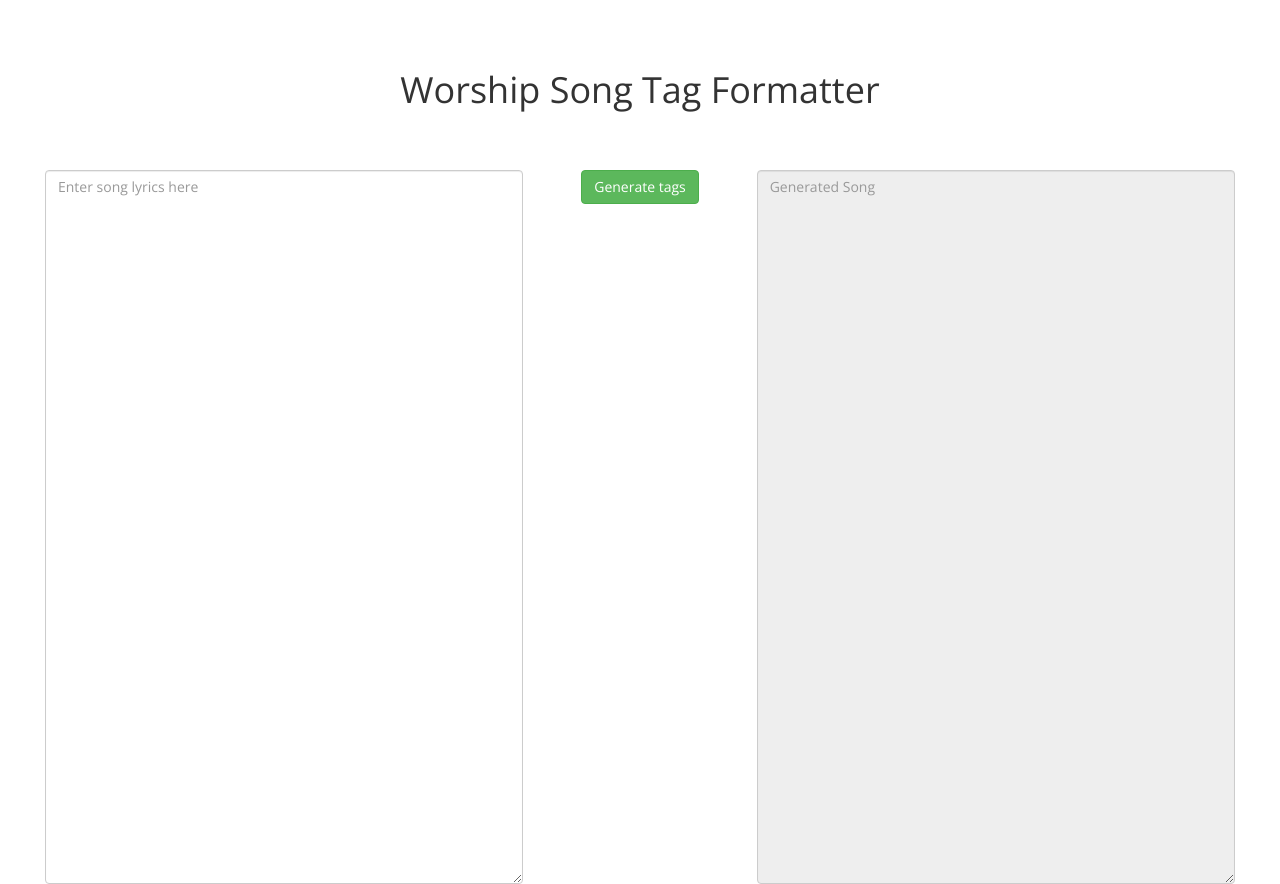
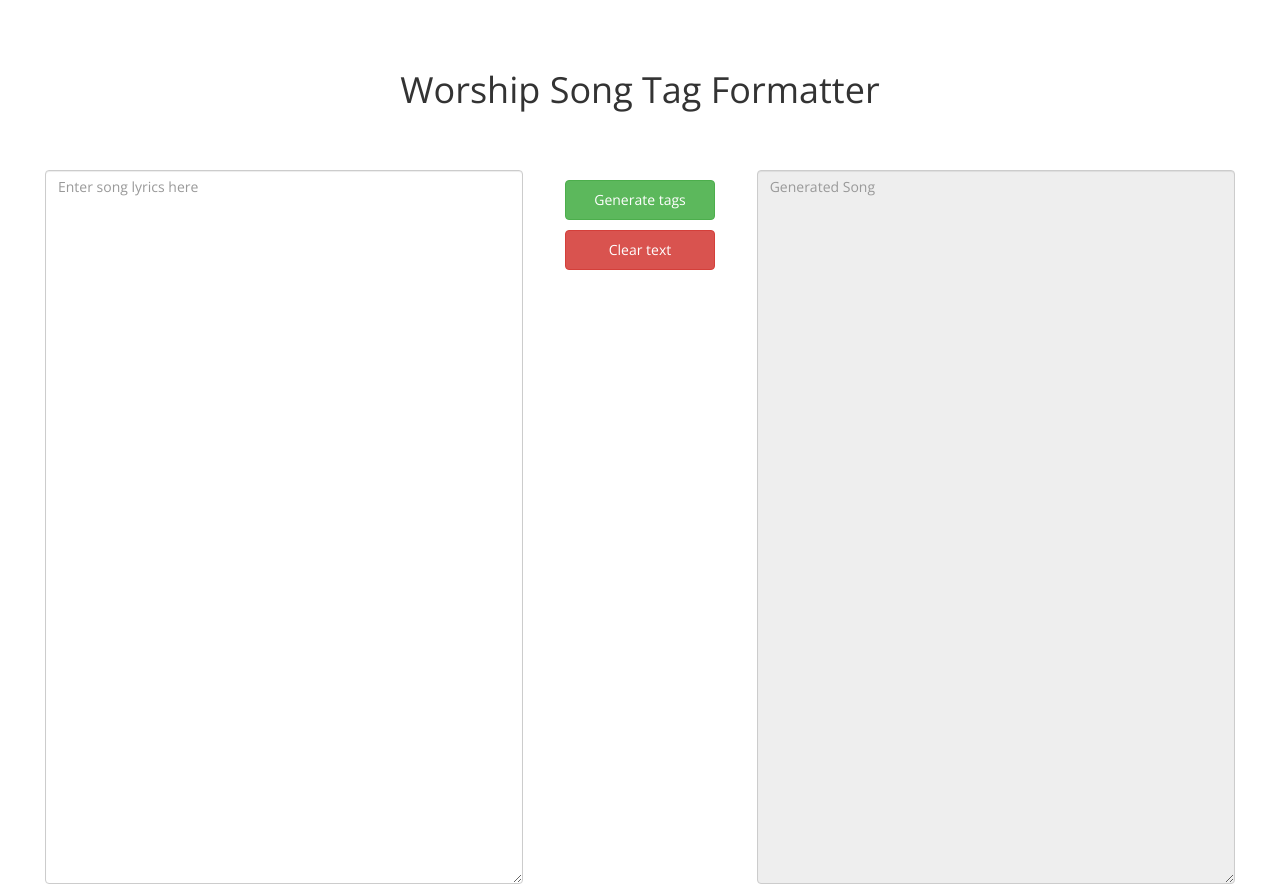
Before and after one commit to mcruncher/mcruncher.github.io, a PHP site: page /worshipsong/tag-formatter/index.html in a window 1280 px wide. Run offline with PHP 8.4, Linux system fonts and the light colour scheme; some libraries are stand-ins or nearby versions.

Commit message:
#12 Provided button to clear textarea on click

```diff
--- a/worshipsong/tag-formatter/index.html
+++ b/worshipsong/tag-formatter/index.html
@@ -16,7 +16,12 @@
             <textarea id="userInput" class="form-control" rows="35" placeholder="Enter song lyrics here"></textarea>
         </div>
         <div class="col-xs-2" style="text-align: center">
-            <button type="button" class="btn btn-success" onclick="generateSongWithTags()">Generate tags</button>
+            <div class="row ws-row">
+                <button type="button" class="btn btn-success" onclick="generateSongWithTags()">Generate tags</button>
+            </div>
+            <div class="row ws-row">
+                <button type="reset" class="btn btn-danger" onclick="clearText()">Clear text</button>
+            </div>
         </div>
         <div class="col-xs-5">
             <textarea disabled id="output" class="form-control" rows="35" placeholder="Generated Song"></textarea>
--- a/worshipsong/tag-formatter/scripts/generateTags.js
+++ b/worshipsong/tag-formatter/scripts/generateTags.js
@@ -20,3 +20,8 @@ function generateSongWithTags() {
     }
     document.getElementById('output').value = generatedText;
 }
+
+function clearText() {
+    document.getElementById('userInput').value = "";
+    document.getElementById('output').value = "";
+}
--- a/worshipsong/tag-formatter/styles/worshipsong-lyrics.css
+++ b/worshipsong/tag-formatter/styles/worshipsong-lyrics.css
@@ -7,3 +7,12 @@ body{
     margin-top: 50px;
     margin-bottom: 50px;
 }
+
+.ws-row{
+    margin: 10px;
+}
+
+.btn{
+    width: 150px;
+    height: 40px;
+}
```
